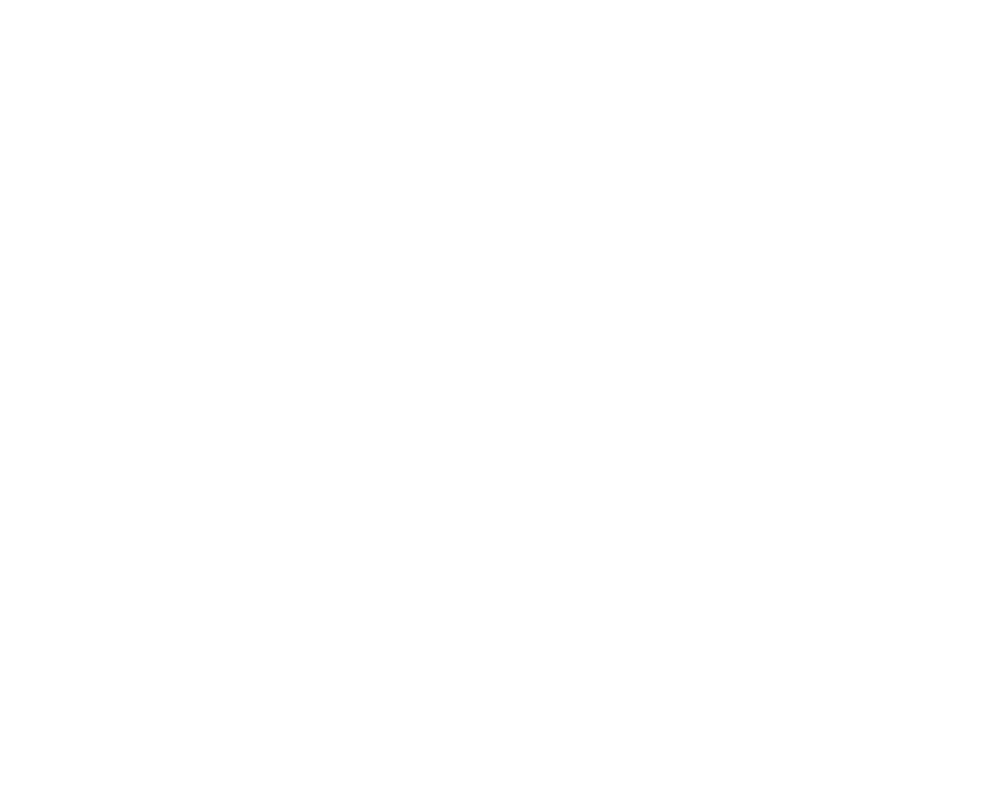
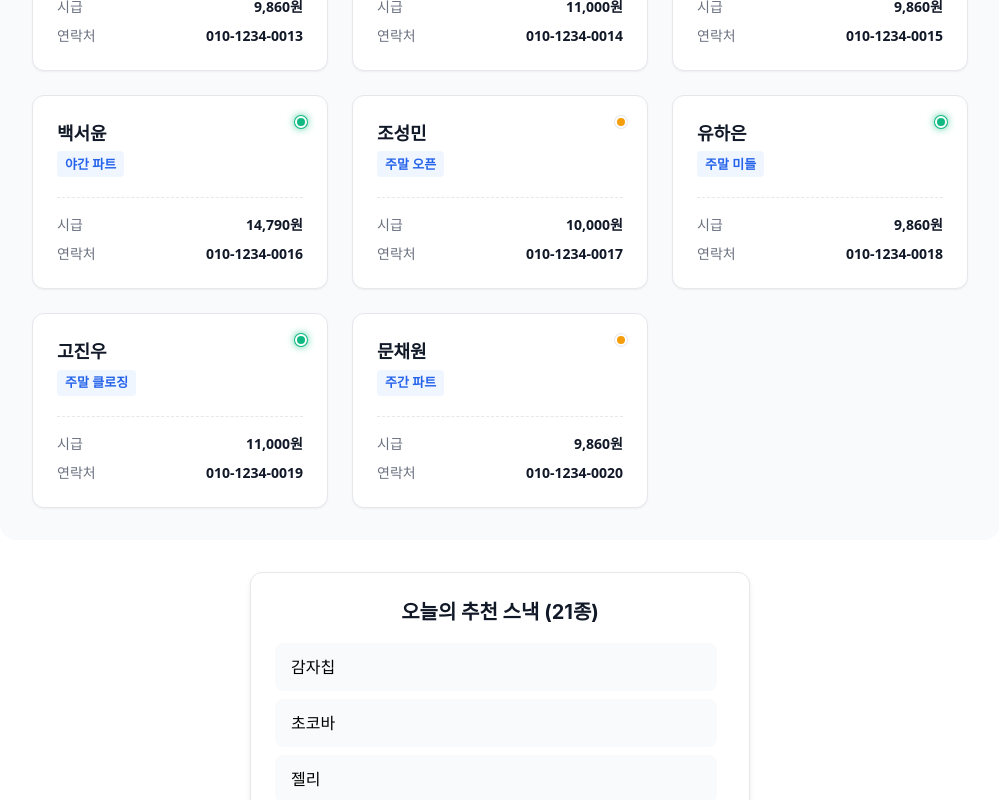
Before and after one commit to songha-5/learn-react, a React (Vite) app in the folder 04-리스트-렌더링/: page / in a window 1280 px wide. Shown: the part 1141-1941 px from the top of the page, without its empty margins (140-1139 px from the left). Before the commit the page ends 800 px from the top, so only its background shows below. Built offline with nearby package versions, Linux system fonts and the light colour scheme.

Commit message:
학습 : 데이터,. 타입, 리스트 렌더링

```diff
--- a/04-리스트-렌더링/src/app/index.tsx
+++ b/04-리스트-렌더링/src/app/index.tsx
@@ -1,9 +1,12 @@
+import FruitList from '@/components/SimpleList'
 import S from './style.module.css'
+import StaffList from '@/components/StaffListWithFilter'
 
 export default function App() {
   return (
     <div className={S.container}>
-      {/*  */}
+      <StaffList />
+      <FruitList />
     </div>
   )
 }
--- a/04-리스트-렌더링/src/components/SimpleList/index.tsx
+++ b/04-리스트-렌더링/src/components/SimpleList/index.tsx
@@ -1,12 +1,18 @@
+import { useState } from 'react'
 import S from './style.module.css'
 
-// eslint-disable-next-line @typescript-eslint/no-unused-vars
-const SNACKS = ['감자칩', '초코바', '젤리', '쿠키', '팝콘', '나쵸', '오징어땅콩', '맛동산', '에이스', '홈런볼', '꼬깔콘', '포카칩', '프링글스', '고래밥', '칸쵸', '빼빼로', '양파링', '자갈치', '새우깡', '꿀꽈배기']
+const INITTAL_SNACKS = ['감자칩', '초코바', '젤리', '쿠키', '팝콘', '나쵸', '오징어땅콩', '맛동산', '에이스', '홈런볼', '꼬깔콘', '포카칩', '프링글스', '고래밥', '칸쵸', '빼빼로', '양파링', '자갈치', '새우깡', '꿀꽈배기', '눈을감자']
 
 export default function FruitList() {
+  const [snacks] = useState(INITTAL_SNACKS)
+
   return (
     <section className={S.container}>
-      <h2 className={S.title}>오늘의 추천 스낵 (20종)</h2>
+      <h2 className={S.title}>오늘의 추천 스낵 ({snacks.length}종)</h2>
+
+      <ul className={S.list}>
+        {INITTAL_SNACKS.map((snack, index) => <li className={S.item} key={index}>{snack}</li> )}
+      </ul>
     </section>
   )
 }
--- a/04-리스트-렌더링/src/components/StaffListWithFilter/index.tsx
+++ b/04-리스트-렌더링/src/components/StaffListWithFilter/index.tsx
@@ -1,21 +1,55 @@
 import { useState } from 'react'
-import StaffData from './data/staff.json'
-import type { Staff } from './type/staff'
+import StaffData from './data/staff.json' // JSON 파일
+import type { Staff } from './type/staff' // 타입을 꺼내와서 쓰기
 import S from './style.module.css'
 
+ // 원본 손 터치X(불변성) // 타입지정
+const INITTAL_STAFE: Staff[] = StaffData
+
+
 export default function StaffList() {
-  const [staffs] = useState<Staff[]>(StaffData)
-
+  const [staffs] = useState(INITTAL_STAFE)
+  const [firstStaff] = staffs
   return (
     <section className={S.container}>
       <header className={S.header}>
         <h2>알바생 관리 명부</h2>
-        <span className={S.count}>
-          검색된 인원: {staffs.length} / 총원: {staffs.length}명
-        </span>
+        <span className={S.count}>총원 {staffs.length} 명</span>
       </header>
 
-      <search className={S.searchSection}>
+
+      <ul className={S.grid}>
+        {staffs.map((person) => {
+          const {id, name, phone, role, status, wage} = person
+          const isActiveStatus = status === 'active'
+          const staffClassname = `${S.statusBadge} ${isActiveStatus ? S.active : ''}`
+          return (
+            <li key={id} className={S.card}>
+              <span
+                role='status'
+                aria-label='출근 중'
+                title='출근 중'
+                className={staffClassname.trim()}
+              />
+              <strong className={S.name}>{name}</strong>
+              <span className={S.role}>{role}</span>
+
+              <div className={S.infoGroup}>
+                <div className={S.infoRow}>
+                  <span className={S.label}>시급</span>
+                  <span className={S.value}>{wage.toLocaleString()}원</span>
+                </div>
+                <div className={S.infoRow}>
+                  <span className={S.label}>연락처</span>
+                  <span className={S.value}>{phone}</span>
+                </div>
+              </div>
+            </li>
+          )
+        })}
+      </ul>
+
+      {/* <search className={S.searchSection}>
         <div className={S.searchField}>
           <label htmlFor="staff-search" className="sr-only">
             스태프 검색 (이름, 역할, 연락처)
@@ -80,7 +114,7 @@
           </p>
           <button className={S.resetBtn}>검색 초기화</button>
         </div>
-      )}
+      )} */}
     </section>
   )
 }
```
